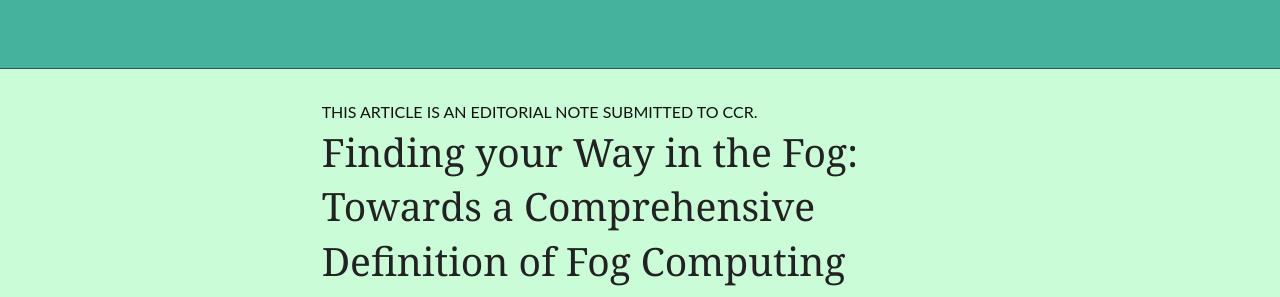
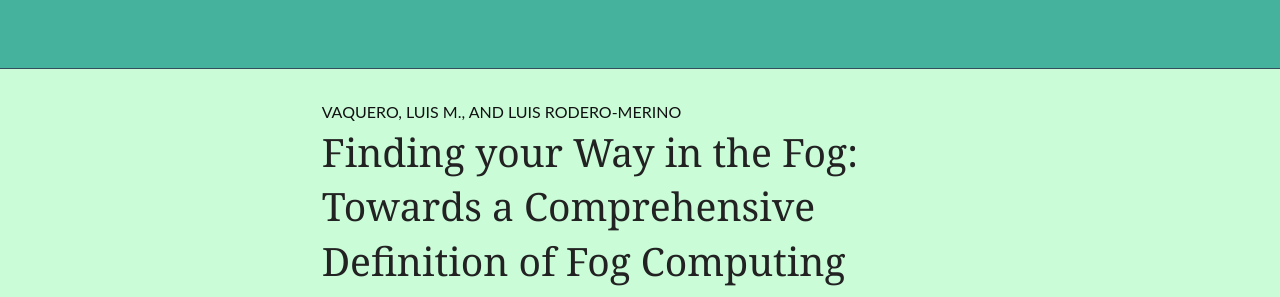
Before and after one commit to fogresearch/fogresearch.github.io, a Jekyll site: the page built from _posts/papers/fogiot/2015-09-23-paper16.md, in a window 1280 px wide. Shown: the part 156-453 px from the top of the page. Built offline with Jekyll 4.4.1, drawn with Linux system fonts in a browser that asks for light colours; comment, search, counter and statistics services are not loaded.

Commit message:
new paper

```diff
--- a/_posts/papers/fogiot/2015-09-23-paper16.md
+++ b/_posts/papers/fogiot/2015-09-23-paper16.md
@@ -1,6 +1,6 @@
 ---
 layout: page
-subheadline: "This article is an editorial note submitted to CCR."
+subheadline: "Vaquero, Luis M., and Luis Rodero-Merino"
 title: "Finding your Way in the Fog: Towards a Comprehensive Definition of Fog Computing"
 teaser: "The cloud is migrating to the edge of the network, where routers themselves may become the virtualisation infrastruc- ture, in an evolution labelled as “the fog”. However, many other complementary technologies are reaching a high level of maturity. Their interplay may dramatically shift the in- formation and communication technology landscape in the following years, bringing separate technologies into a com- mon ground. This paper offers a comprehensive definition of the fog, comprehending technologies as diverse as cloud, sensor networks, peer-to-peer networks, network virtualisa- tion functions or configuration management techniques. We highlight the main challenges faced by this potentially break- through technology amalgamation."
 
```
